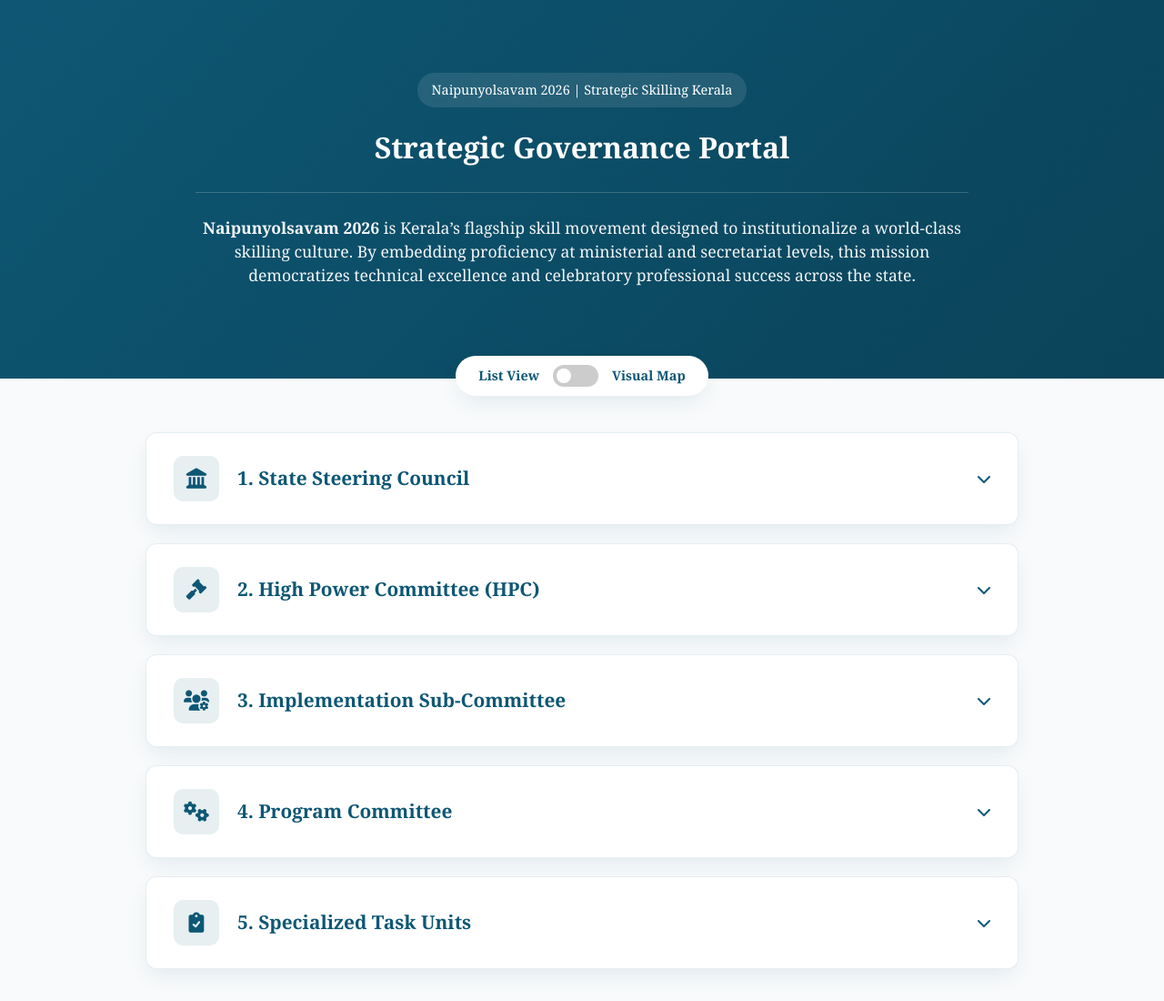
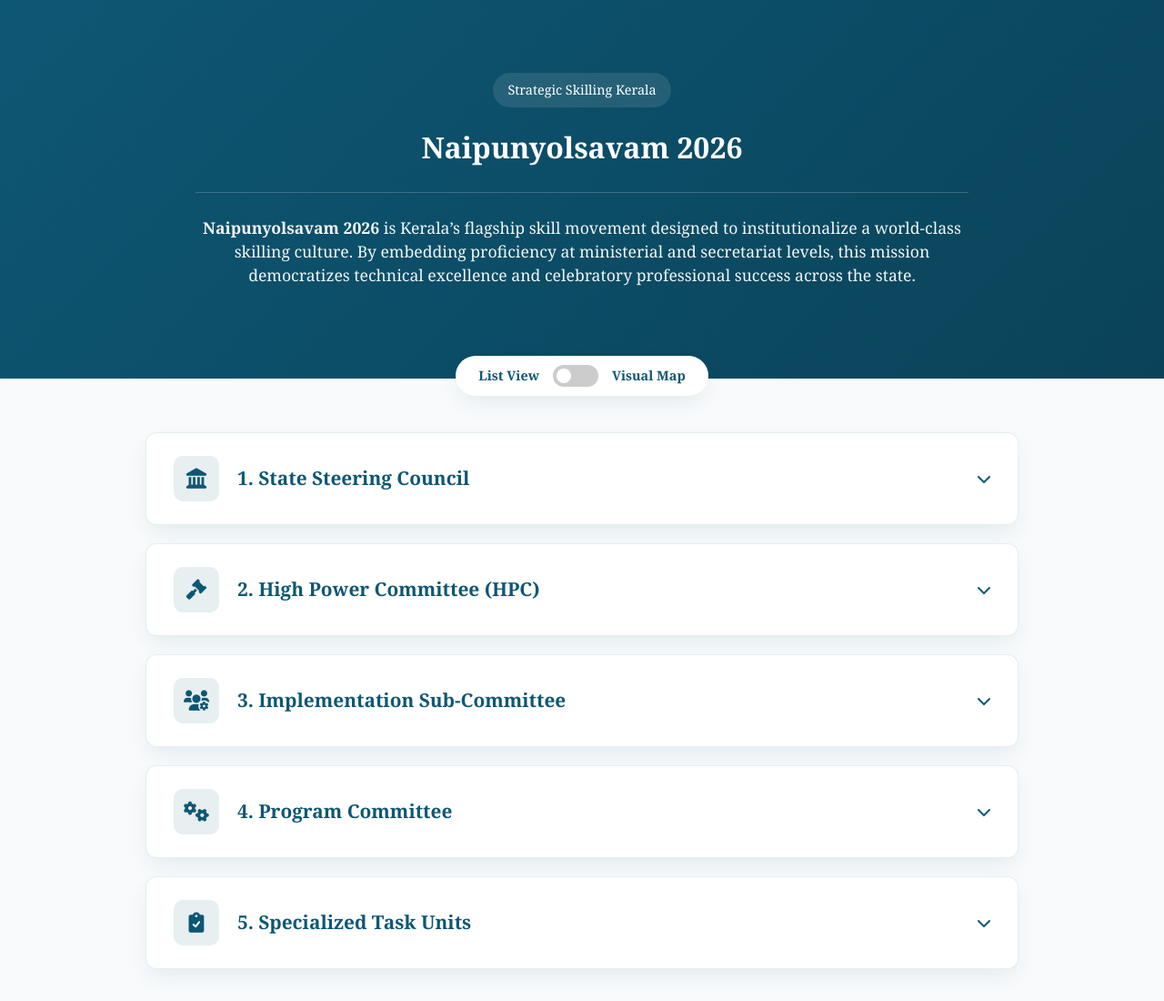
Before and after one commit to Opsstr-1729/Naipunyolsavam, a plain HTML site: page index.html in a window 1280 px wide. Shown: the top 1100 px of the page at 91% size. Drawn offline with Linux system fonts and the light colour scheme.

Commit message:
Update index.html

```diff
--- a/index.html
+++ b/index.html
@@ -249,9 +249,9 @@
 
 <header>
     <div style="background: rgba(255,255,255,0.1); padding: 8px 16px; border-radius: 20px; font-size: 0.9rem; display: inline-block; margin-bottom: 20px;">
-        Naipunyolsavam 2026 | Strategic Skilling Kerala
+        Strategic Skilling Kerala
     </div>
-    <h1>Strategic Governance Portal</h1>
+    <h1>Naipunyolsavam 2026</h1>
     <div class="enterprise-summary">
         <strong>Naipunyolsavam 2026</strong> is Kerala’s flagship skill movement designed to institutionalize a world-class skilling culture. By embedding proficiency at ministerial and secretariat levels, this mission democratizes technical excellence and celebratory professional success across the state.
     </div>
```
